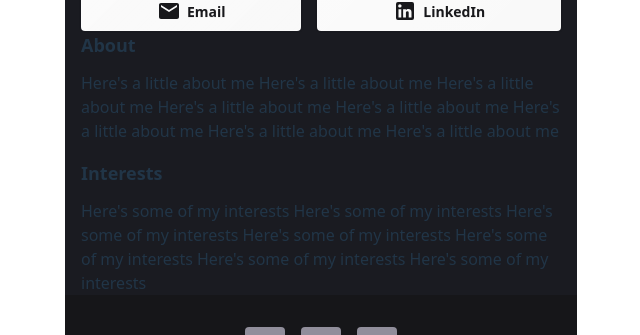
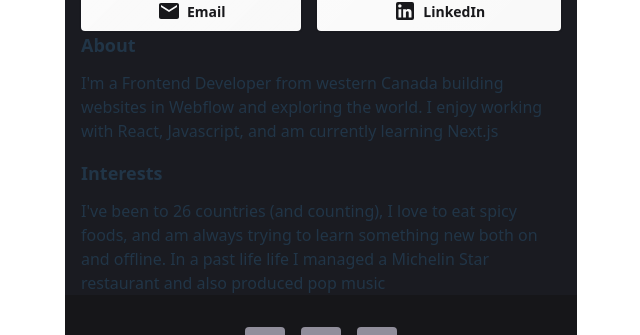
Before and after one commit to anthonyholiday/13-react-business-card, a React (Vite) app: page / in a window 1280 px wide. Shown: the part 445-780 px from the top of the page, without its empty margins (319-959 px from the left). Built offline with nearby package versions, Linux system fonts and the light colour scheme.

Commit message:
Added About Me and Interests section

```diff
--- a/src/App.jsx
+++ b/src/App.jsx
@@ -24,11 +24,11 @@ function App() {
               <div className="content_about flex flex-col gap-4">
                 <InfoBlock
                   heading="About"
-                  paragraph="Here's a little about me Here's a little about me Here's a little about me Here's a little about me Here's a little about me Here's a little about me Here's a little about me Here's a little about me"
+                  paragraph="I'm a Frontend Developer from western Canada building websites in Webflow and exploring the world. I enjoy working with React, Javascript, and am currently learning Next.js"
                   />
                 <InfoBlock
                   heading="Interests"
-                  paragraph="Here's some of my interests Here's some of my interests Here's some of my interests Here's some of my interests Here's some of my interests Here's some of my interests Here's some of my interests "
+                  paragraph="I've been to 26 countries (and counting), I love to eat spicy foods, and am always trying to learn something new both on and offline. In a past life life I managed a Michelin Star restaurant and also produced pop music"
                 />
               </div>
             </div>
```
